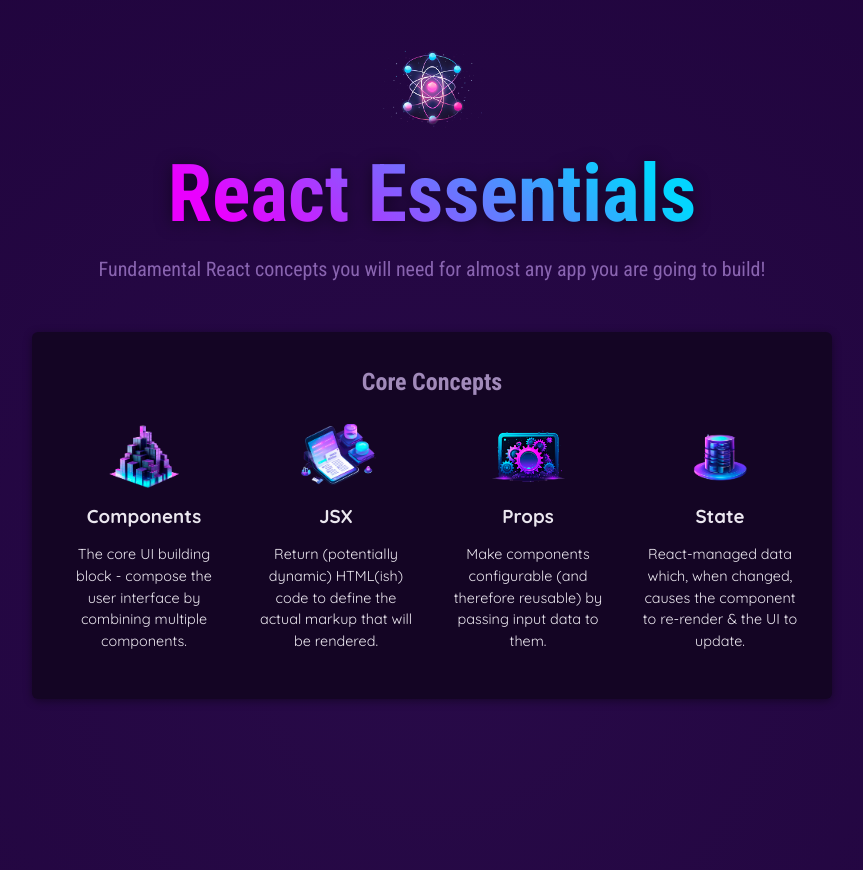
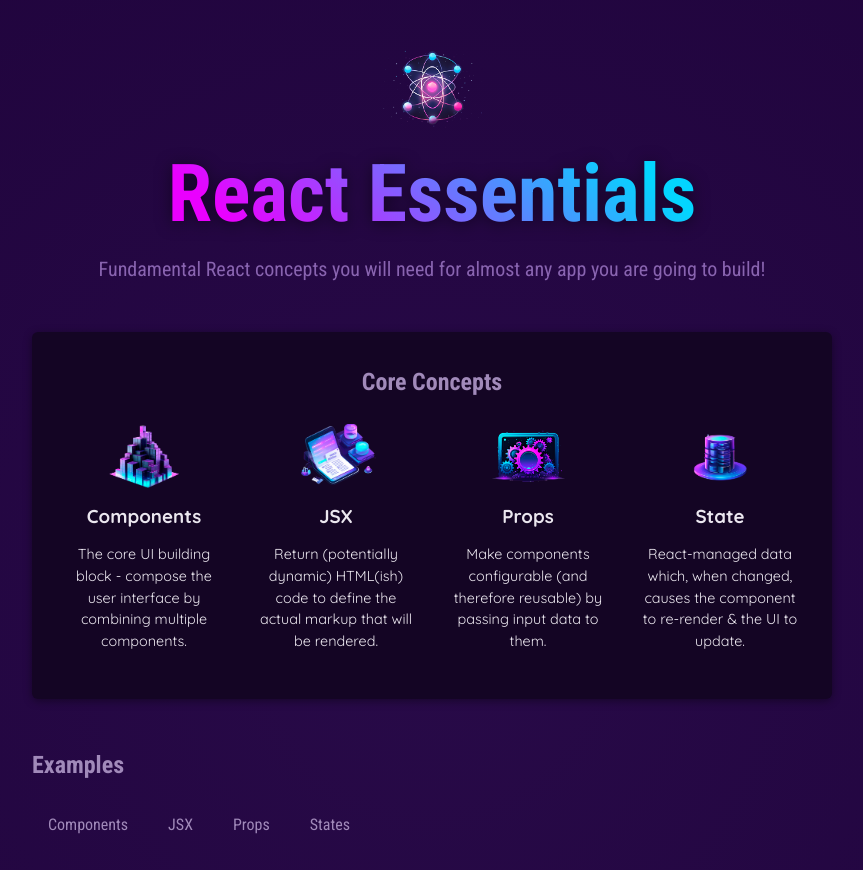
Before and after one commit to carlos-vega-instipp/01-starting-project, a React (Vite) app: page / in a window 1280 px wide. Shown: the top 870 px of the page, without its empty margins (208-1071 px from the left). Built offline with nearby package versions, Linux system fonts and the light colour scheme.

Commit message:
49. Component Composition: The special children

```diff
--- a/src/App.jsx
+++ b/src/App.jsx
@@ -1,6 +1,7 @@
 import { CORE_CONCEPTS } from "./data.js";
 import Header from "./components/Header/Header.jsx";
 import CoreConcept from "./components/CoreConcept.jsx";
+import TabButton from "./components/TabButton.jsx";
 
 function App() {
   return (
@@ -28,6 +29,15 @@
             />
           </ul>
         </section>
+        <section id="examples">
+          <h2>Examples</h2>
+          <menu>
+            <TabButton>Components</TabButton>
+            <TabButton>JSX</TabButton>
+            <TabButton>Props</TabButton>
+            <TabButton>States</TabButton>
+          </menu>
+        </section>
       </main>
     </div>
   );
--- /dev/null
+++ b/src/components/TabButton.jsx
@@ -0,0 +1,15 @@
+// export default function TabButton(props) {
+//   return (
+//     <li>
+//       <button>{props.children}</button>
+//     </li>
+//   );
+// }
+
+export default function TabButton({ children }) {
+  return (
+    <li>
+      <button>{children}</button>
+    </li>
+  );
+}
```
